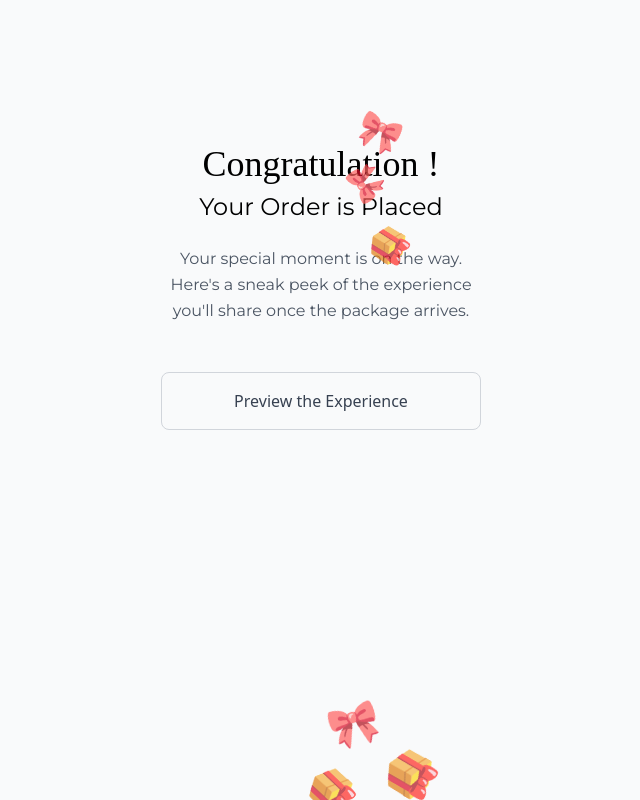
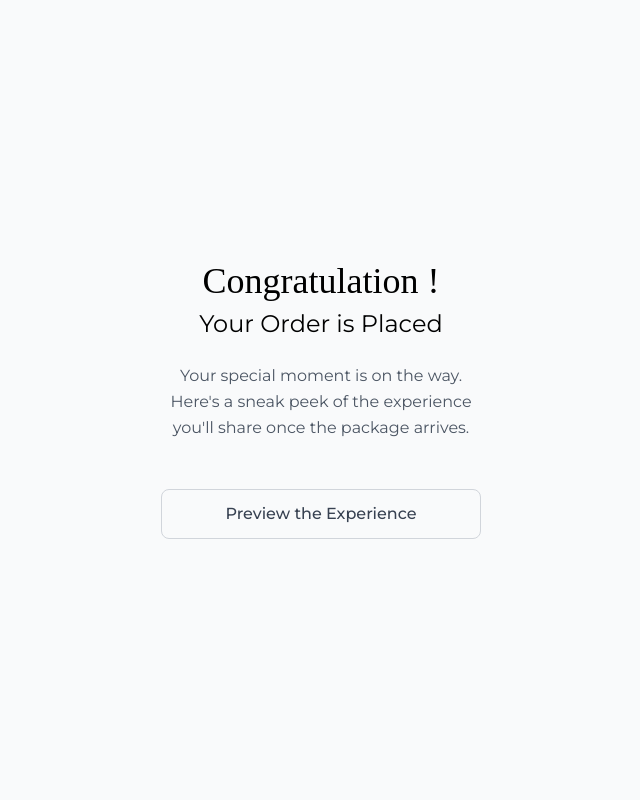
Before and after one commit to ganesh5816/gentlemanly-web, a React (Vite) app: page /makeitYours in a window 1280 px wide. Shown: the whole page, without its empty margins (319-959 px from the left). Built offline with nearby package versions, Linux system fonts and the light colour scheme.

Commit message:
order confirm

```diff
--- a/src/screens/MakeItYoursScreen.tsx
+++ b/src/screens/MakeItYoursScreen.tsx
@@ -1,75 +1,15 @@
-import { useEffect, useState } from "react";
-
 const OrderConfirmationScreen = () => {
-  const [gifts, setGifts] = useState([]);
-
-  // Create floating gift animations
-  useEffect(() => {
-    // eslint-disable-next-line @typescript-eslint/no-explicit-any
-    const createGift = (id: any) => ({
-      id,
-      x: Math.random() * 300,
-      y: Math.random() * 200,
-      rotation: Math.random() * 360,
-      scale: 0.8 + Math.random() * 0.4,
-      animationDelay: Math.random() * 2,
-      type: Math.random() > 0.5 ? "🎁" : "🎀",
-    });
-
-    // Create initial gifts
-    const initialGifts = Array.from({ length: 6 }, (_, i) => createGift(i));
-    setGifts(initialGifts as never);
-
-    // Add new gifts periodically
-    const interval = setInterval(() => {
-      setGifts((prev) => {
-        const newGifts = [...prev];
-        // Remove old gifts and add new ones
-        if (newGifts.length > 8) {
-          newGifts.splice(0, 2);
-        }
-        return newGifts;
-      });
-    }, 3000);
-
-    return () => clearInterval(interval);
-  }, []);
-
-  // eslint-disable-next-line @typescript-eslint/no-explicit-any
-  const GiftIcon = ({ gift, position }: any) => {
-    return (
-      <div
-        className={`absolute text-4xl opacity-70 ${position}`}
-        style={{
-          left: `${gift.x}px`,
-          top: `${gift.y}px`,
-          transform: `rotate(${gift.rotation}deg) scale(${gift.scale})`,
-          animation: `float 4s ease-in-out infinite ${gift.animationDelay}s, fadeInOut 6s ease-in-out infinite ${gift.animationDelay}s`,
-        }}
-      >
-        {gift.type}
-      </div>
-    );
-  };
-
   return (
     <div className="min-h-screen w-full bg-gray-50">
-      <div className="relative max-w-sm mx-auto h-screen overflow-hidden">
+      <div className="relative max-w-sm mx-auto min-h-screen overflow-hidden">
         {/* Status Bar */}
         <div className="flex justify-between items-center px-6 pt-3 pb-1"></div>
 
-        {/* Floating Gifts - Top */}
-        <div className="absolute top-16 left-0 right-0 h-32 pointer-events-none">
-          {gifts.slice(0, 3).map((gift) => (
-            <GiftIcon gift={gift} position="top-section" />
-          ))}
-        </div>
-
-        {/* Main Content */}
-        <div className="flex flex-col items-center justify-center px-8 mt-32 mb-32">
+        {/* Main Content - Perfectly Centered */}
+        <div className="absolute inset-0 flex flex-col items-center justify-center px-8">
           <div className="text-center space-y-6">
             <div className="space-y-2">
-              <h1 className="text-4xl font-times font-normal text-black">
+              <h1 className="text-4xl font-times text-black">
                 Congratulation !
               </h1>
               <h2 className="text-2xl font-normal text-black leading-tight font-montserrat">
@@ -77,27 +17,18 @@ const OrderConfirmationScreen = () => {
               </h2>
             </div>
 
-            <p className="text-gray-600 text-base font-montserrat leading-relaxed max-w-xs mx-auto">
+            <p className="text-gray-600 text-base  font-montserrat leading-relaxed max-w-xs mx-auto">
               Your special moment is on the way. Here's a sneak peek of the
               experience you'll share once the package arrives.
             </p>
 
             <div className="pt-6">
-              <button className="w-full max-w-sm bg-transparent border border-gray-300 text-gray-700 py-4  rounded-lg font-medium text-base hover:bg-gray-100 transition-colors duration-200">
+              <button className="w-full max-w-sm bg-transparent border font-montserrat border-gray-300 text-gray-700 py-3 rounded-lg font-medium text-base hover:bg-gray-100 transition-colors duration-200">
                 Preview the Experience
               </button>
             </div>
           </div>
         </div>
-
-        {/* Floating Gifts - Bottom */}
-        <div className="absolute bottom-16 left-0 right-0 h-32 pointer-events-none">
-          {gifts.slice(3, 6).map((gift) => (
-            <GiftIcon gift={gift} position="bottom-section" />
-          ))}
-        </div>
-
-        {/* CSS keyframes stay the same */}
       </div>
     </div>
   );
--- a/src/screens/MomentandGiftScreen.tsx
+++ b/src/screens/MomentandGiftScreen.tsx
@@ -87,14 +87,14 @@ const MomentsGiftsScreen: React.FC<Props> = () => {
 
   // Calculate heights based on expanded section
   const getMomentsHeight = () => {
-    if (expandedSection === "moments") return "h-[80vh]";
-    if (expandedSection === "gifts") return "h-[20vh]";
+    if (expandedSection === "moments") return "h-[85vh]";
+    if (expandedSection === "gifts") return "h-[15vh]";
     return "h-[50vh]";
   };
 
   const getGiftsHeight = () => {
-    if (expandedSection === "gifts") return "h-[80vh]";
-    if (expandedSection === "moments") return "h-[20vh]";
+    if (expandedSection === "gifts") return "h-[85vh]";
+    if (expandedSection === "moments") return "h-[15vh]";
     return "h-[50vh]";
   };
 
@@ -115,6 +115,7 @@ const MomentsGiftsScreen: React.FC<Props> = () => {
         className={`w-full transition-all duration-300 ease-in-out ${getMomentsHeight()}`}
       >
         <div
+          onDrag={handleMomentsPress}
           className="w-full h-full block active:opacity-90 transition-opacity duration-150"
           onClick={handleMomentsPress}
         >
@@ -164,6 +165,7 @@ const MomentsGiftsScreen: React.FC<Props> = () => {
         <div
           className="w-full h-full block active:opacity-90 transition-opacity duration-150"
           onClick={handleGiftsPress}
+          onDrag={handleGiftsPress}
         >
           <div
             className="w-full h-full bg-cover bg-center relative"
--- a/src/screens/MomentsDetailsScrren.tsx
+++ b/src/screens/MomentsDetailsScrren.tsx
@@ -559,7 +559,7 @@ const StoriesUI = () => {
           {/* This button navigates to swipe UI without adding products to cart */}
           <button
             onClick={() => navigateToSwipeUI(story.id)}
-            className="w-full bg-[#E7BD79] text-white text-[16px] py-3 rounded-lg text-lg"
+            className="w-full bg-[#E7BD79] text-white font-montserrat text-[16px] py-3 rounded-lg text-lg"
           >
             Choose this Moment
           </button>
--- a/src/screens/cartScreen.tsx
+++ b/src/screens/cartScreen.tsx
@@ -299,7 +299,7 @@ export default function ShoppingCart() {
 
               <button
                 onClick={() => setShowModal(false)}
-                className="w-full bg-gray-200 text-black py-3 rounded-2xl font-medium text-lg"
+                className="w-full bg-gray-200 text-black py-3 rounded-xl font-medium text-sm font-montserrat"
               >
                 Preview my Moment
               </button>
@@ -419,7 +419,7 @@ export default function ShoppingCart() {
             {calculateTotal()}
           </span>
         </div>
-        <button className="w-full font-montserrat bg-yellow-400 text-white py-3 rounded-xl font-medium text-lg">
+        <button className="w-full font-montserrat bg-[#E7BD79] text-white py-3 rounded-xl font-medium text-sm">
           Proceed to checkout
         </button>
       </div>
```
Also changed, not shown: src/screens/Swipescreen.tsx (+17 -24 lines).
